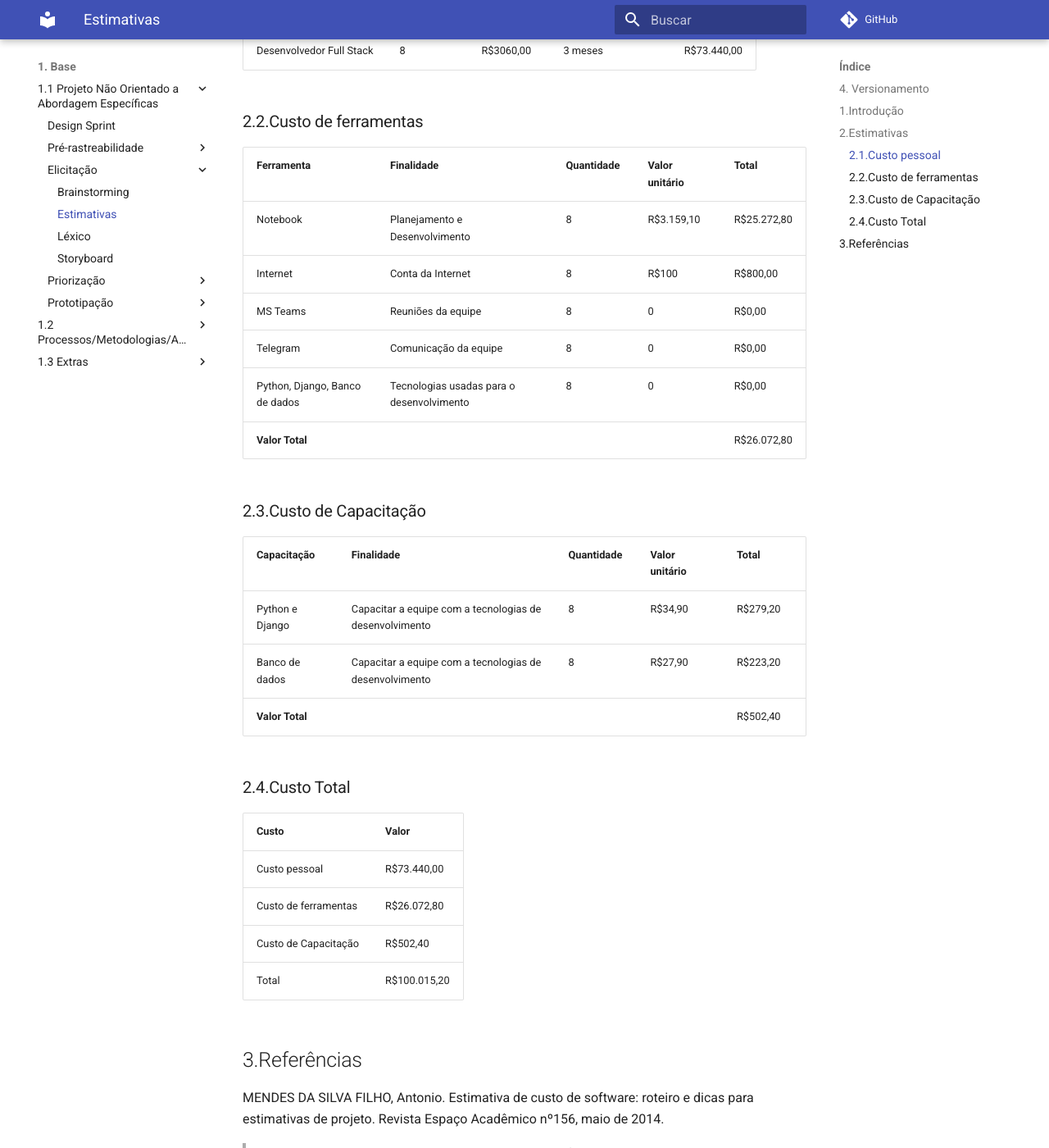
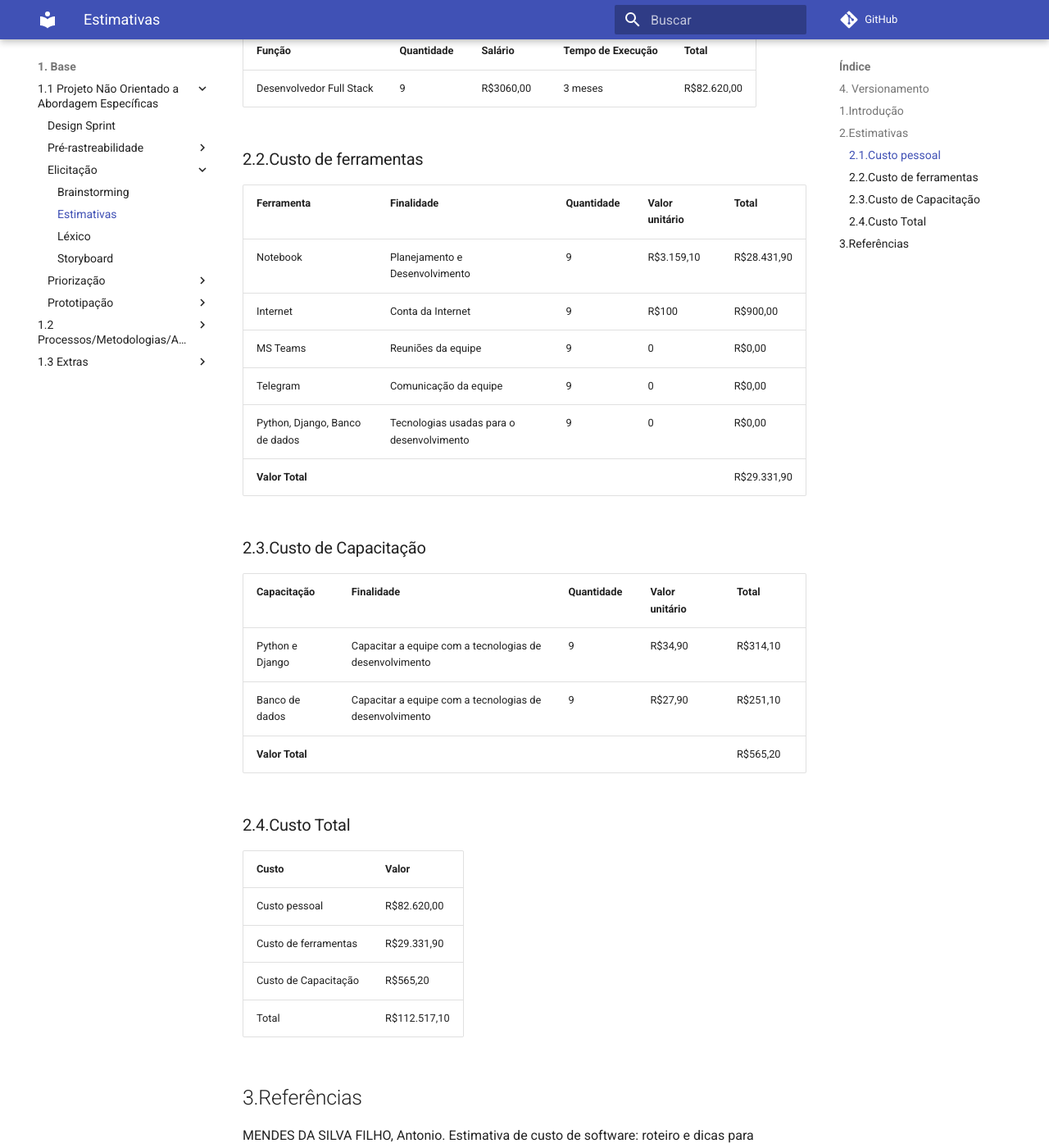
Before and after one commit to UnBArqDsw2021-2/2021.2_G7_-AluguelKitsFesta, an MkDocs documentation site: the page built from docs/Base/Elicitacao/Estimativas.md, in a window 1280 px wide and 1400 px high, scrolled down 877 px. Shown: the whole window at 82% size. Built offline with MkDocs 1.6.1 and Material for MkDocs 9.7.7, drawn with Linux system fonts in a browser that asks for light colours; comment, search, counter and statistics services are not loaded; some of the changed text lies outside the part shown.

Commit message:
correcting the number of members

```diff
--- a/docs/Base/Elicitacao/Estimativas.md
+++ b/docs/Base/Elicitacao/Estimativas.md
@@ -17,35 +19,35 @@ Como todos os membros da equipe irão participar de todo o projeto pelo tempo es
 
 | Função                   | Quantidade | Salário   | Tempo de Execução | Total       |
 | ------------------------ | ---------- | --------- | ----------------- | ----------- |
-| Desenvolvedor Full Stack | 8          | R$3060,00 | 3 meses           | R$73.440,00 |
+| Desenvolvedor Full Stack | 9          | R$3060,00 | 3 meses           | R$82.620,00 |
 
 ### 2.2.Custo de ferramentas
 
 | Ferramenta                     | Finalidade                                | Quantidade | Valor unitário | Total       |
 | ------------------------------ | ----------------------------------------- | ---------- | -------------- | ----------- |
-| Notebook                       | Planejamento e Desenvolvimento            | 8          | R$3.159,10     | R$25.272,80 |
-| Internet                       | Conta da Internet                         | 8          | R$100          | R$800,00    |
-| MS Teams                       | Reuniões da equipe                        | 8          | 0              | R$0,00      |
-| Telegram                       | Comunicação da equipe                     | 8          | 0              | R$0,00      |
-| Python, Django, Banco de dados | Tecnologias usadas para o desenvolvimento | 8          | 0              | R$0,00      |
-| **Valor Total**                |                                           |            |                | R$26.072,80 |
+| Notebook                       | Planejamento e Desenvolvimento            | 9          | R$3.159,10     | R$28.431,90 |
+| Internet                       | Conta da Internet                         | 9          | R$100          | R$900,00    |
+| MS Teams                       | Reuniões da equipe                        | 9          | 0              | R$0,00      |
+| Telegram                       | Comunicação da equipe                     | 9          | 0              | R$0,00      |
+| Python, Django, Banco de dados | Tecnologias usadas para o desenvolvimento | 9          | 0              | R$0,00      |
+| **Valor Total**                |                                           |            |                | R$29.331,90 |
 
 ### 2.3.Custo de Capacitação
 
 | Capacitação     | Finalidade                                              | Quantidade | Valor unitário | Total    |
 | --------------- | ------------------------------------------------------- | ---------- | -------------- | -------- |
-| Python e Django | Capacitar a equipe com a tecnologias de desenvolvimento | 8          | R$34,90        | R$279,20 |
-| Banco de dados  | Capacitar a equipe com a tecnologias de desenvolvimento | 8          | R$27,90        | R$223,20 |
-| **Valor Total** |                                                         |            |                | R$502,40 |
+| Python e Django | Capacitar a equipe com a tecnologias de desenvolvimento | 9          | R$34,90        | R$314,10 |
+| Banco de dados  | Capacitar a equipe com a tecnologias de desenvolvimento | 9          | R$27,90        | R$251,10 |
+| **Valor Total** |                                                         |            |                | R$565,20 |
 
 ### 2.4.Custo Total
 
 | Custo                | Valor        |
 | -------------------- | ------------ |
-| Custo pessoal        | R$73.440,00  |
-| Custo de ferramentas | R$26.072,80  |
-| Custo de Capacitação | R$502,40     |
-| Total                | R$100.015,20 |
+| Custo pessoal        | R$82.620,00  |
+| Custo de ferramentas | R$29.331,90  |
+| Custo de Capacitação | R$565,20     |
+| Total                | R$112.517,10 |
 
 ## 3.Referências
 
```
Also changed, not shown: other parts of docs/Base/Elicitacao/Estimativas.md (+6 -4 lines).
